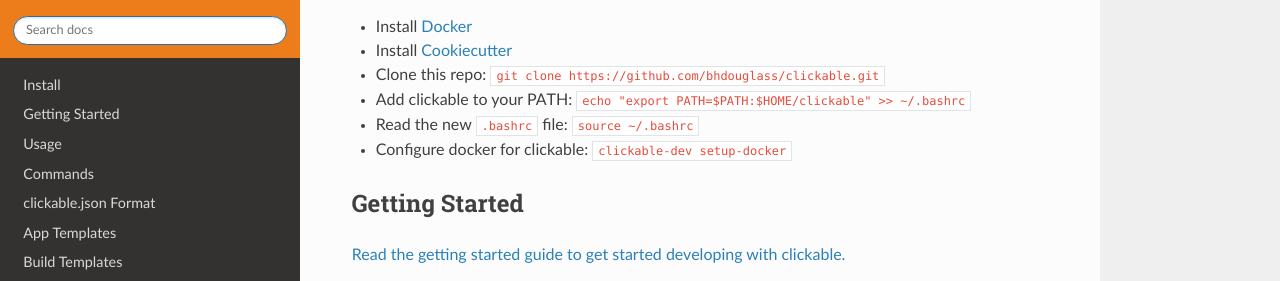
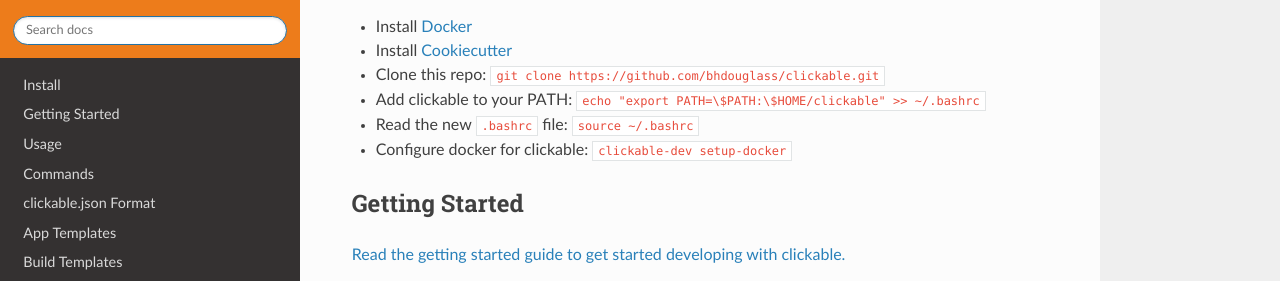
Before and after one commit to bhdouglass/clickable, a Sphinx documentation site: the page built from docs/index.rst, in a window 1280 px wide and 900 px high, scrolled down 714 px. Shown: the part 212-493 px from the top of the window. Built offline with Sphinx 7.4.7 and the Read the Docs theme 2.0.0, drawn with Linux system fonts in a browser that asks for light colours.

Commit message:
Put backslashes back

```diff
--- a/docs/index.rst
+++ b/docs/index.rst
@@ -45,7 +45,7 @@
 * Install `Docker <https://www.docker.com>`__
 * Install `Cookiecutter <https://cookiecutter.readthedocs.io/en/latest/installation.html#install-cookiecutter>`__
 * Clone this repo: ``git clone https://github.com/bhdouglass/clickable.git``
-* Add clickable to your PATH: ``echo "export PATH=$PATH:$HOME/clickable" >> ~/.bashrc``
+* Add clickable to your PATH: ``echo "export PATH=\$PATH:\$HOME/clickable" >> ~/.bashrc``
 * Read the new ``.bashrc`` file: ``source ~/.bashrc``
 * Configure docker for clickable: ``clickable-dev setup-docker``
 
--- a/docs/install.rst
+++ b/docs/install.rst
@@ -23,6 +23,6 @@
 * Install `Docker <https://www.docker.com>`__
 * Install `Cookiecutter <https://cookiecutter.readthedocs.io/en/latest/installation.html#install-cookiecutter>`__
 * Clone this repo: ``git clone https://github.com/bhdouglass/clickable.git``
-* Add clickable to your PATH: ``echo "export PATH=$PATH:$HOME/clickable" >> ~/.bashrc``
+* Add clickable to your PATH: ``echo "export PATH=\$PATH:\$HOME/clickable" >> ~/.bashrc``
 * Read the new ``.bashrc`` file: ``source ~/.bashrc``
 * Configure docker for clickable: ``clickable-dev setup-docker``
```
